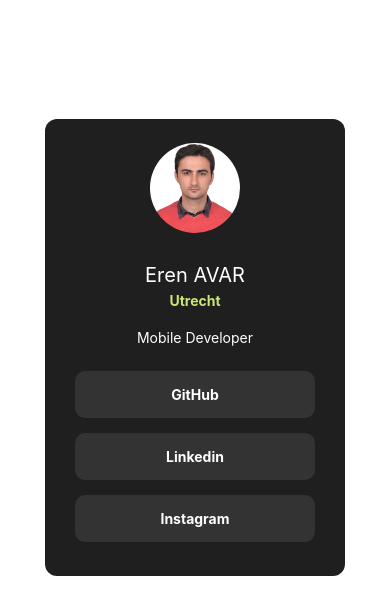
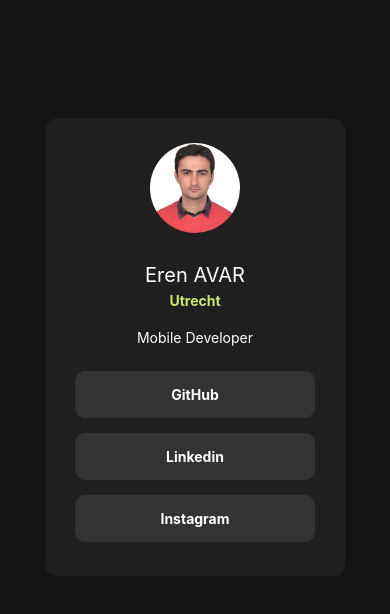
Before and after one commit to erenavar/social-media-app, a React Native app: screen / in a window 390 px wide. Shown: the top 614 px of the page. Built offline with nearby package versions, Linux system fonts and the light colour scheme.

Commit message:
add status bar

```diff
--- a/App.tsx
+++ b/App.tsx
@@ -1,19 +1,23 @@
 import React from 'react';
-import { StyleSheet, Text, View } from 'react-native';
+import { View, StyleSheet, SafeAreaView,StatusBar} from 'react-native';
 import HomeScreen from './src/screens/HomeScreen';
+import { colors } from './src/screens/colors';
 
 export default function App() {
   return (
-    <View style={styles.container} >
+
+    <View  style={styles.container} >
+      <StatusBar barStyle='light-content'/>
       <HomeScreen/>
     </View>
+
   );
 }
 
 const styles = StyleSheet.create({
   container: {
     flex: 1,
-    backgroundColor: '#fff',
+    backgroundColor: colors.black,
     alignItems: 'center',
     justifyContent: 'center',
   },
--- a/package.json
+++ b/package.json
@@ -9,12 +9,12 @@
     "web": "expo start --web"
   },
   "dependencies": {
+    "@types/react": "~18.2.45",
     "expo": "~50.0.14",
     "expo-status-bar": "~1.11.1",
     "react": "18.2.0",
     "react-native": "0.73.6",
-    "typescript": "^5.3.0",
-    "@types/react": "~18.2.45"
+    "typescript": "^5.3.0"
   },
   "devDependencies": {
     "@babel/core": "^7.20.0"
--- a/src/screens/Card.tsx
+++ b/src/screens/Card.tsx
@@ -21,7 +21,6 @@ export default function Card() {
             {accounts.map((item) => (
                     <Connections key={item.id} siteName={item.name} adress={item.URL}/>
             ))}
-
         </View>
 
     </View>
@@ -31,7 +30,6 @@ export default function Card() {
 const styles = StyleSheet.create({
     card : {
         width: Dimensions.get("window").width - 90,
-
         backgroundColor : colors.darkgray,
         borderRadius:12,
         alignItems:"center",
--- a/src/screens/Connections.tsx
+++ b/src/screens/Connections.tsx
@@ -23,8 +23,8 @@ const styles = StyleSheet.create({
        marginBottom: 10,
        width: Dimensions.get("window").width-150,
        borderRadius:10,
-        padding:15,
-        marginVertical:5,
+       padding:15,
+       marginVertical:5,
        alignItems:"center"
 
 
```
Also changed, not shown: src/screens/HomeScreen.tsx (+1 -6 lines), 1 other file (tests, documents, lock files or other folders).
